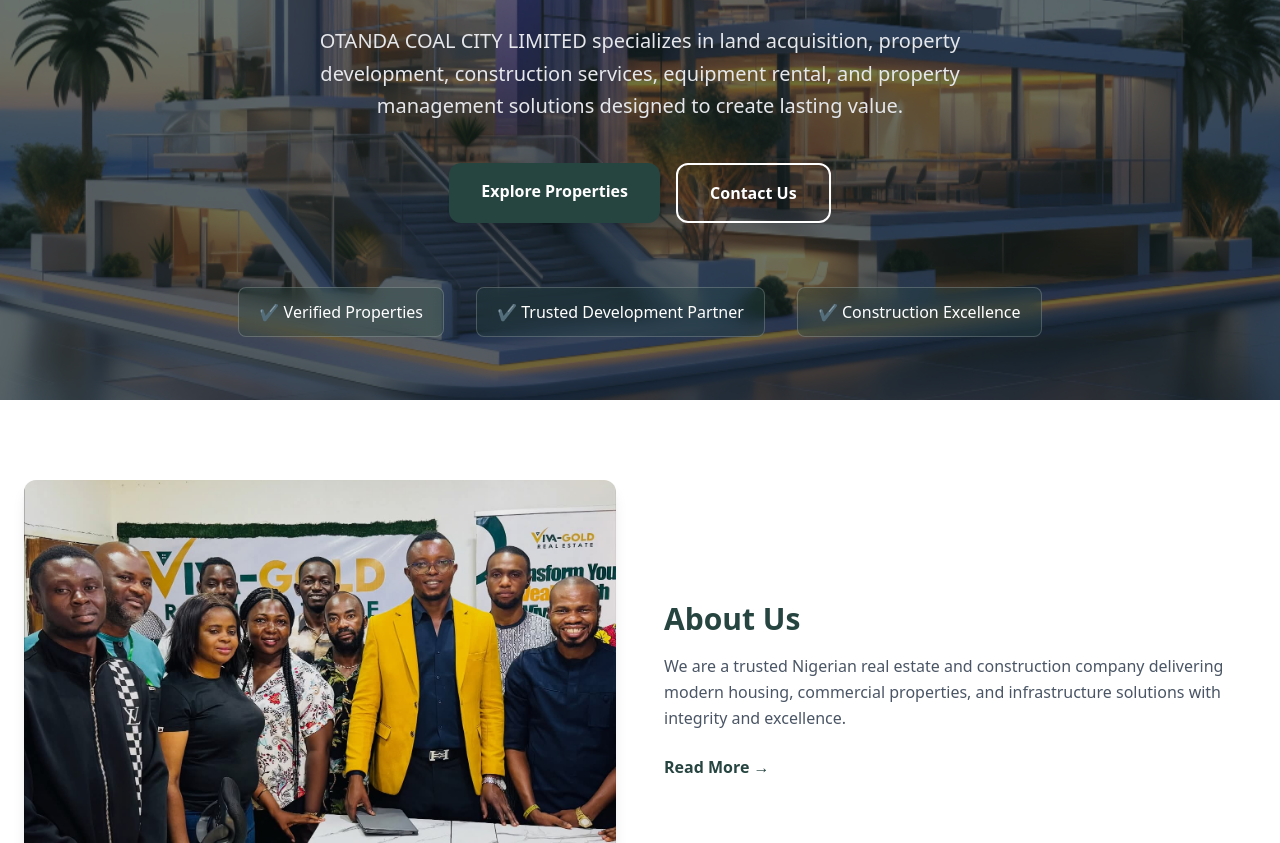
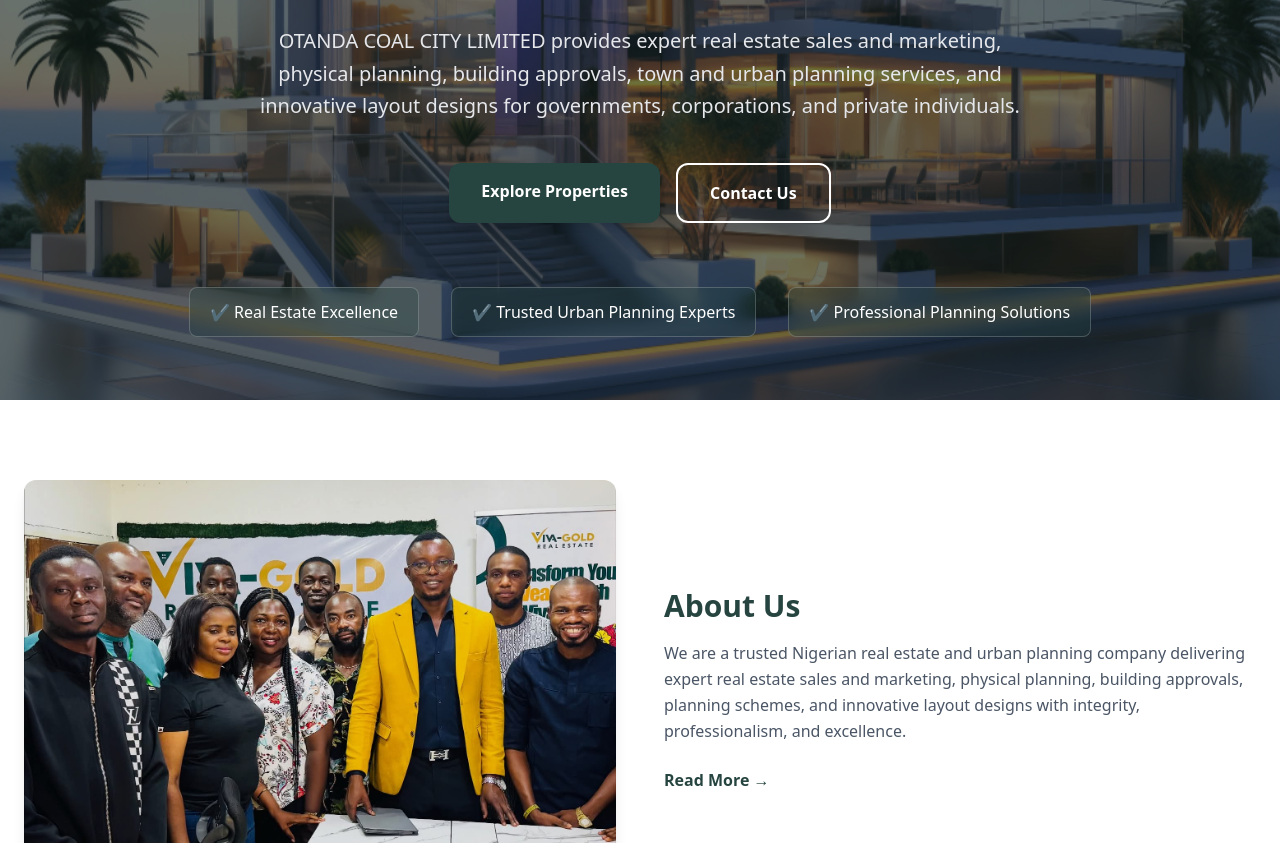
Before and after one commit to AlpheusNwani/otanda_coal_city, a website: page index.html in a window 1280 px wide. Shown: the part 489-1332 px from the top of the page. Drawn offline with Linux system fonts and the light colour scheme.

```diff
--- a/index.html
+++ b/index.html
@@ -114,9 +114,7 @@
     <!-- DESCRIPTION -->
     <p class="mt-8 max-w-3xl mx-auto text-lg md:text-xl text-gray-200 leading-relaxed">
 
-      OTANDA COAL CITY LIMITED specializes in land acquisition,
-      property development, construction services, equipment rental,
-      and property management solutions designed to create lasting value.
+       OTANDA COAL CITY LIMITED provides expert real estate sales and marketing, physical planning, building approvals, town and urban planning services, and innovative layout designs for governments, corporations, and private individuals.
 
     </p>
 
@@ -143,15 +141,15 @@
     <div class="mt-16 flex flex-wrap justify-center gap-8 text-sm md:text-base">
 
       <div class="bg-prim-col/30 border border-white/20 px-5 py-3 rounded-lg backdrop-blur-sm">
-        ✔ Verified Properties
+        ✔ Real Estate Excellence
       </div>
 
       <div class="bg-prim-col/30 border border-white/20 px-5 py-3 rounded-lg backdrop-blur-sm">
-        ✔ Trusted Development Partner
+        ✔ Trusted Urban Planning Experts
       </div>
 
       <div class="bg-prim-col/30 border border-white/20 px-5 py-3 rounded-lg backdrop-blur-sm">
-        ✔ Construction Excellence
+        ✔ Professional Planning Solutions
       </div>
 
     </div>
@@ -183,9 +181,11 @@
       </h2>
 
       <p class="text-gray-600 leading-relaxed">
-        We are a trusted Nigerian real estate and construction company delivering
-        modern housing, commercial properties, and infrastructure solutions with integrity and excellence.
-      </p>
+
+        We are a trusted Nigerian real estate and urban planning company delivering expert real estate sales and marketing, physical planning, building approvals, planning schemes, and innovative layout designs with integrity, professionalism, and excellence.
+
+
+       </p>
 
       <a href="about.html"
          class="inline-block mt-6 text-prim-col font-semibold hover:text-golden transition-colors duration-300">
@@ -482,7 +482,7 @@
   </h2>
 
   <p class="mt-4 text-gray-200">
-    Let’s help you secure your dream property or build your project.
+    Let’s help you achieve your real estate and urban planning goals.
   </p>
 
   <a href="contact.html"
```
